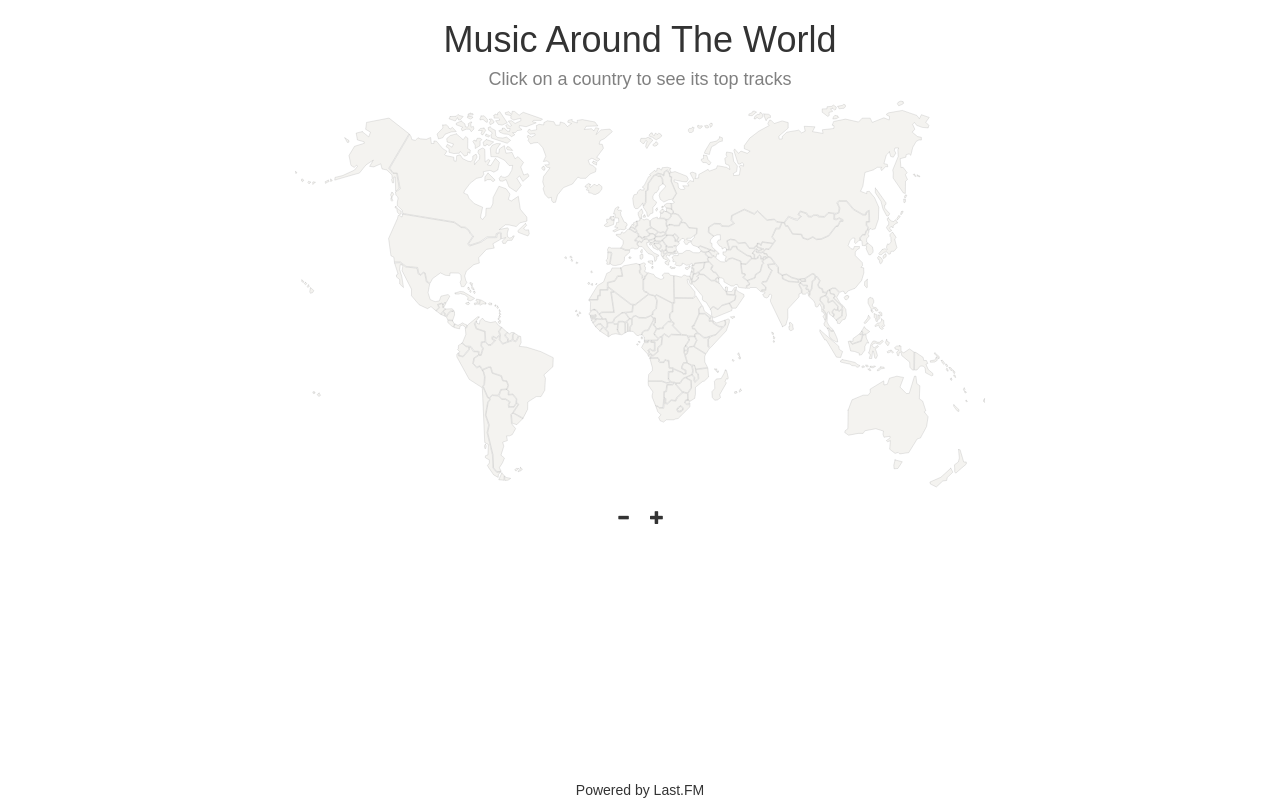
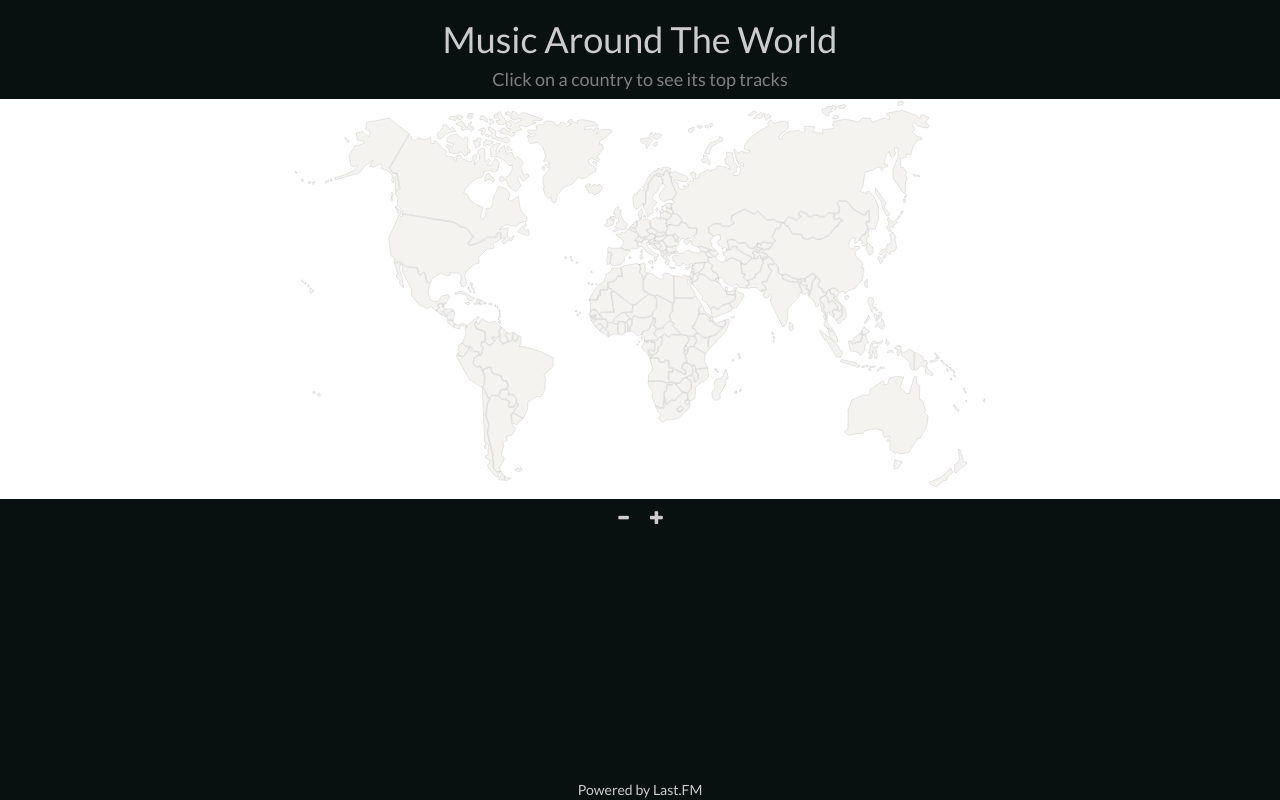
Before and after one commit to kat3kasper/musicmap, a React (Create React App) app in the folder client/: page / in a window 1280 px wide. Built offline with nearby package versions, Linux system fonts and the light colour scheme.

Commit message:
Change page font and colors

```diff
--- a/client/public/index.html
+++ b/client/public/index.html
@@ -20,6 +20,7 @@
       Learn how to configure a non-root public URL by running `npm run build`.
     -->
     <title>Music Map</title>
+    <link href="https://fonts.googleapis.com/css?family=Lato" rel="stylesheet">
   </head>
   <body>
     <noscript>
--- a/client/src/index.css
+++ b/client/src/index.css
@@ -1,7 +1,9 @@
 body {
   margin: 0;
   padding: 0;
-  font-family: sans-serif;
+  font-family: 'Lato', sans-serif;
+  background-color: #091010;
+  color: #ccc;
 }
 
 /*For sticky footer*/
```
